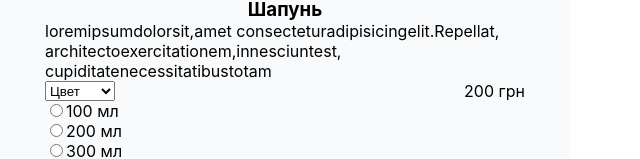
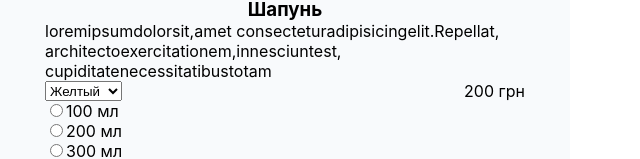
Before and after one commit to AndriiManyak/react-shop-tt, a React (Create React App) app: page / in a window 1280 px wide. Shown: the part 332-491 px from the top of the page, without its empty margins (0-640 px from the left). Built offline with nearby package versions, Linux system fonts and the light colour scheme.

Commit message:
add function for handling changes of form

```diff
--- a/src/App.jsx
+++ b/src/App.jsx
@@ -1,9 +1,11 @@
 import React from 'react';
 import './App.scss';
 import { GoodList } from './components/GoodList';
+import { Basket } from './components/Basket';
 
 export const App = () => (
   <div>
     <GoodList />
+    <Basket />
   </div>
 );
--- a/src/components/Good/Good.jsx
+++ b/src/components/Good/Good.jsx
@@ -10,11 +10,25 @@ export const Good = ({ good }) => {
     id: good.id,
     color: good.colors[0],
     size: good.sizes[0],
+    quantity: 1,
   });
 
   useEffect(() => {
-    console.log(good);
+    // console.log(good);
   }, []);
+
+  const handleChange = (event) => {
+    const { name, value } = event.target;
+
+    setPurchase(prevState => ({
+      ...prevState,
+      [name]: value,
+    }));
+  };
+
+  const handleSubmit = (event) => {
+    event.preventDefault();
+  };
 
   return (
     <div className="Good">
@@ -29,10 +43,19 @@ export const Good = ({ good }) => {
       <div className="Good__purchase-configuration">
         <form>
           <div className="Good__purchase-wrapper">
-            <select>
-              <option>Цвет</option>
-              <option>Желтий</option>
-              <option>Синий</option>
+            <select
+              name="color"
+              value={purchase.color}
+              onChange={handleChange}
+            >
+              {good.colors.map(color => (
+                <option
+                  key={color}
+                  value={color}
+                >
+                  {color}
+                </option>
+              ))}
             </select>
             <p>{`${good.price} грн`}</p>
           </div>
@@ -40,7 +63,7 @@ export const Good = ({ good }) => {
           <div className="Good__size">
             {
               good.sizes.map(size => (
-                <label>
+                <label key={size}>
                   <input
                     type="radio"
                     name="size"
```
